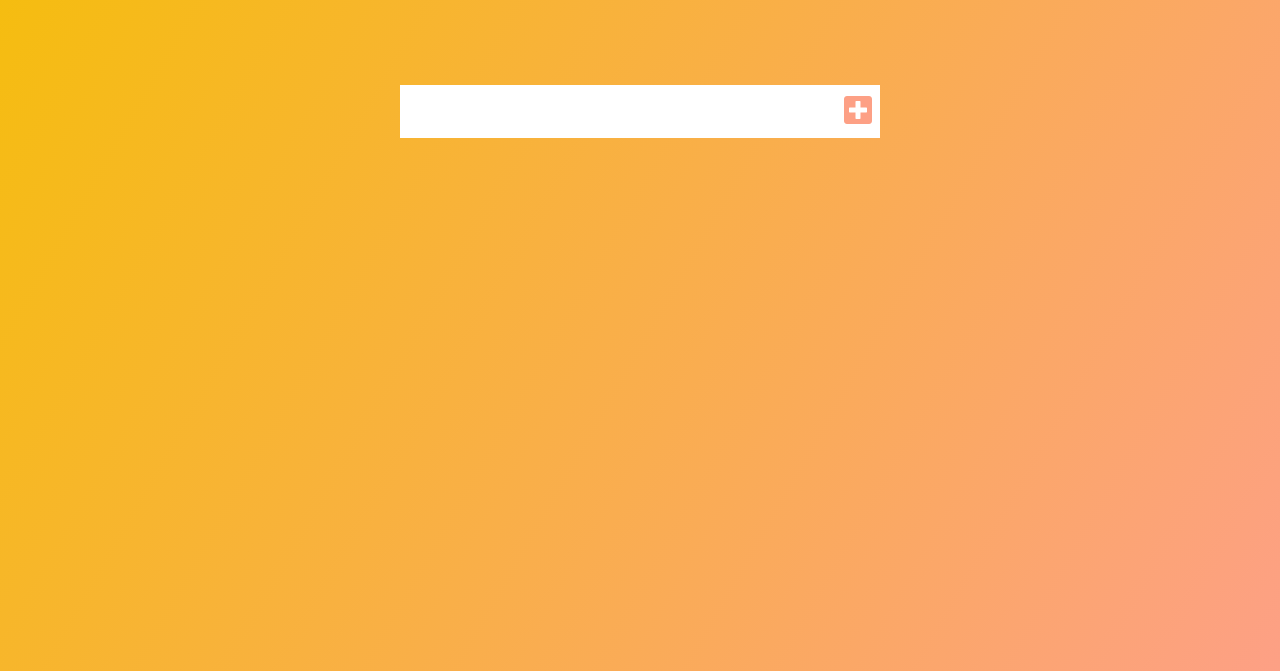
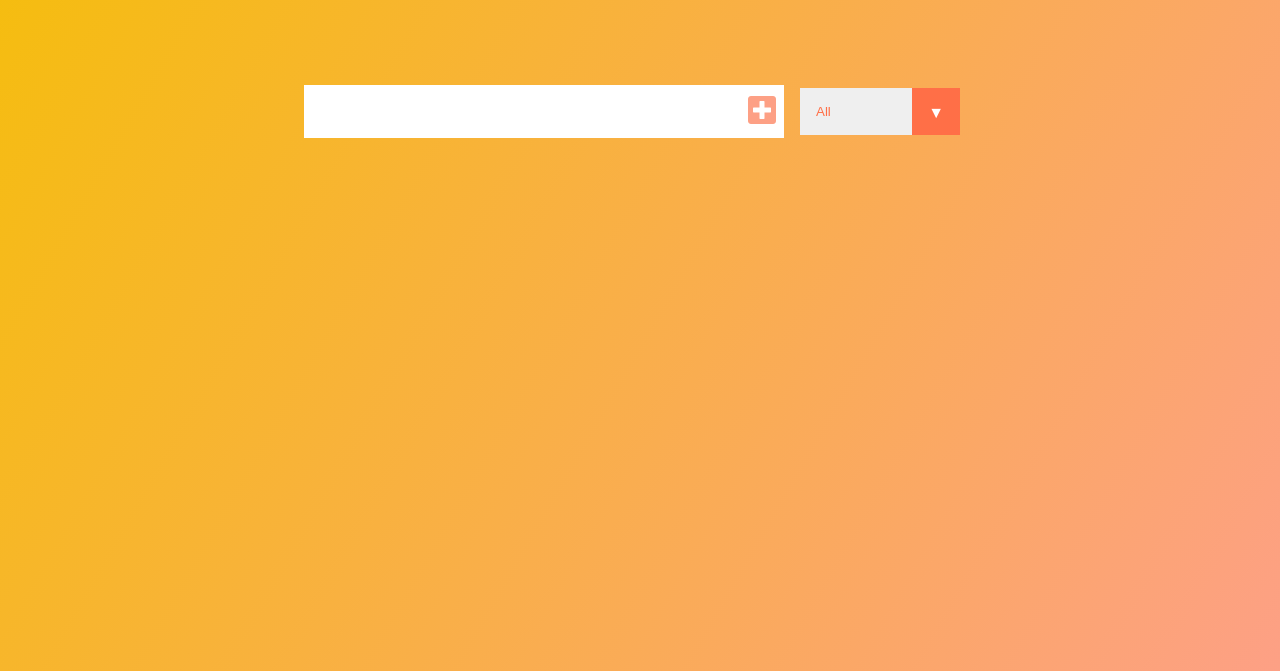
Before and after one commit to MikolajRudnik/Todo_List_Project, a plain HTML site: page index.html in a window 1280 px wide. Shown: the part 129-800 px from the top of the page. Drawn offline with Linux system fonts and the light colour scheme.

Commit message:
Add html select div and css for it.

```diff
--- a/index.html
+++ b/index.html
@@ -14,11 +14,21 @@
     <header>
         <h1>My ToDo List</h1>
     </header>
+
     <form action="">
         <input type="text" class="todo-input">
+
         <button class="todo-button" type="submit">
             <i class="fas fa-plus-square"></i>
         </button>
+
+        <div class="select">
+            <select name="todos" class="filter-todo">
+                <option value="all">All</option>
+                <option value="completed">Completed</option>
+                <option value="uncompleted">Uncompleted</option>
+            </select>
+        </div>
     </form>
 
 <div class="todo-container">
--- a/style.css
+++ b/style.css
@@ -101,3 +101,37 @@ form button:hover {
 	transform: translateY(8rem) rotateZ(20deg);
 	opacity: 0;
 }
+
+select {
+	-webkit-appearance: none;
+	-moz-appearance: none;
+	appearance: none;
+	outline: none;
+	border: none;
+	color: #ff6f47;
+	width: 10rem;
+	cursor: pointer;
+	padding: 1rem;
+}
+
+.select {
+	margin: 1rem;
+	position: relative;
+	overflow: hidden;
+}
+
+.select::after {
+	content: "\25BC";
+	position: absolute;
+	background: #ff6f47;
+	top: 0;
+	right: 0;
+	padding: 1rem;
+	pointer-events: none;
+	transition: all 0.3s ease;
+}
+
+.select:hover::after {
+	background: white;
+	color: #ff6f47;
+}
```
